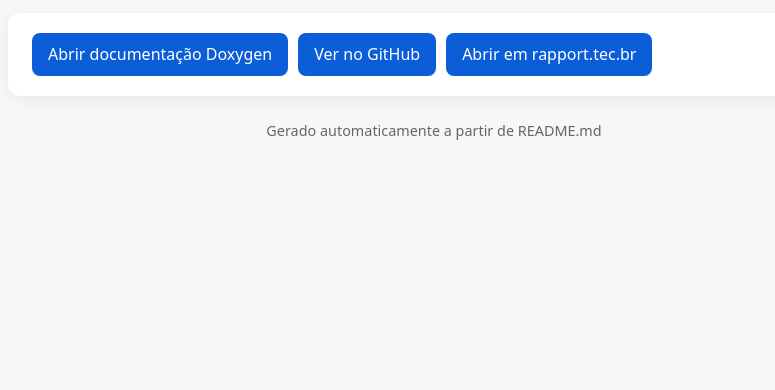
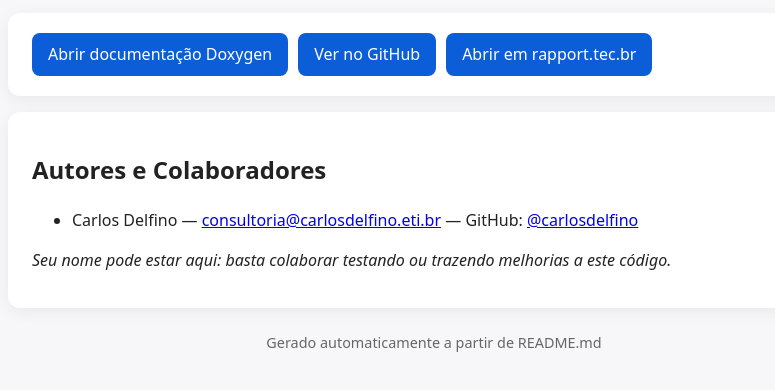
Before and after one commit to RapportTecnologia/I2C_proxy_RP2040_RP2350, a plain HTML site: page docs/index.html in a window 1280 px wide. Shown: the part 152-542 px from the top of the page, without its empty margins (206-981 px from the left). Drawn offline with Linux system fonts and the light colour scheme.

Commit message:
docs: adiciona seção 'Autores e Colaboradores' nos docs [skip ci]

```diff
--- a/docs/index.html
+++ b/docs/index.html
@@ -38,6 +38,13 @@
         <a class="button" href="https://rapport.tec.br/I2C_proxy_RP2040_RP2350" target="_blank" rel="noopener">Abrir em rapport.tec.br</a>
       </div>
     </section>
+    <section class="card">
+      <h2>Autores e Colaboradores</h2>
+      <ul class="links">
+        <li>Carlos Delfino — <a href="mailto:consultoria@carlosdelfino.eti.br">consultoria@carlosdelfino.eti.br</a> — GitHub: <a href="https://github.com/carlosdelfino" target="_blank" rel="noopener">@carlosdelfino</a></li>
+      </ul>
+      <p class="muted"><em>Seu nome pode estar aqui: basta colaborar testando ou trazendo melhorias a este código.</em></p>
+    </section>
     <footer><p>Gerado automaticamente a partir de README.md</p></footer>
   </div>
 </body>
```
Also changed, not shown: 1 other file.
